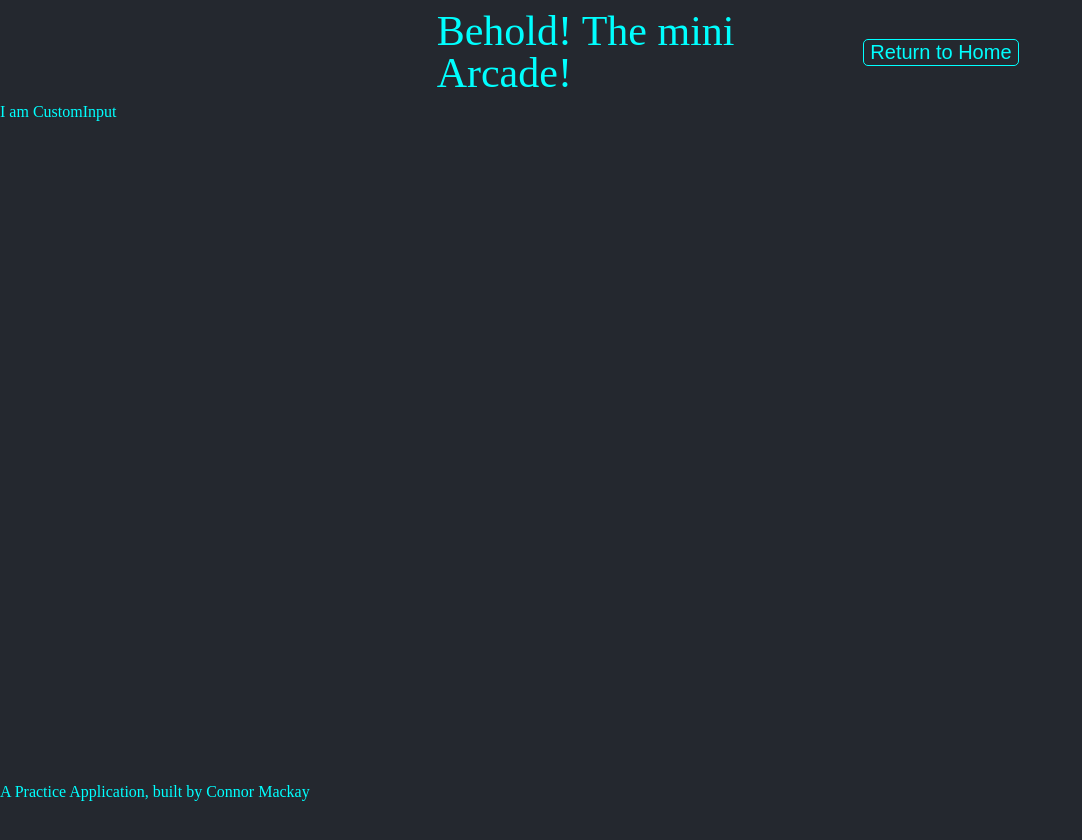
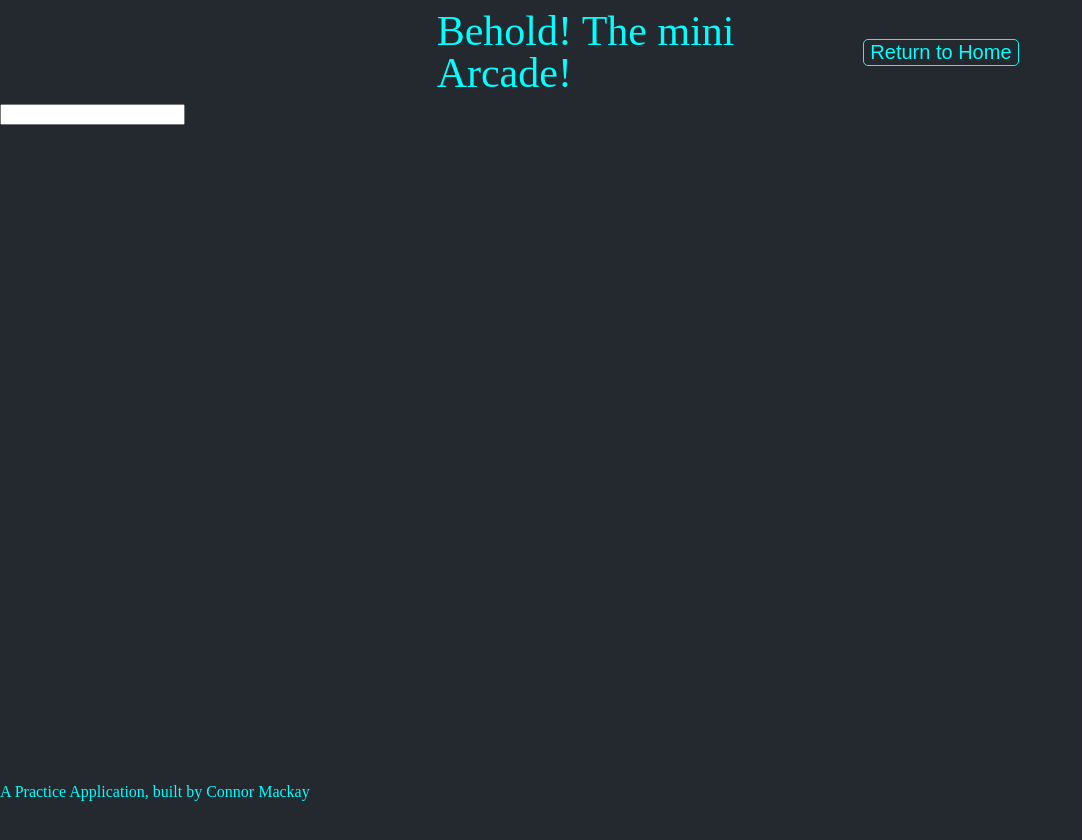
Before and after one commit to CD-Mackay/mini-arcade, a React app: page /hangman in a window 1280 px wide. Both pictures are taken after a click on the button "Play Against Robot". Shown: the top 840 px of the page, without its empty margins (0-1082 px from the left). Built offline with nearby package versions, Linux system fonts and the light colour scheme.

Commit message:
add custom strings to hangman game

```diff
--- a/client/src/components/games/hangman/Hangman.js
+++ b/client/src/components/games/hangman/Hangman.js
@@ -18,6 +18,7 @@ const Hangman = () => {
 
   const [gameString, setGameString] = useState([]);
   const [input, setInput] = useState("");
+  const [stringInput, setStringInput] = useState("");
   const [gamePhase, setGamePhase] = useState("setup");
   const [failedGuesses, setFailedGuesses] = useState([]);
 
@@ -39,7 +40,12 @@ const Hangman = () => {
   };
 
   const startCustomGame = (string) => {
-    setGameString(string);
+    const stringObject = string
+    .split('')
+    .map((element) => {
+      return { value: element, selected: false }
+    })
+    setGameString(stringObject);
     setGamePhase("play");
   };
 
@@ -123,7 +129,7 @@ const Hangman = () => {
             <Button message="Play Against Robot" onClick={() => setGamePhase("input")} />
             <Button message="Play Against Human" onClick={() => startGame()} />
           </div>}
-          {gamePhase == "input" && <CustomInput />}
+          {gamePhase == "input" && <CustomInput string={stringInput} onSubmit={() => startCustomGame(stringInput)} setString={setStringInput} />}
 
     </StyledHangman>
   )
--- a/client/src/components/games/hangman/atoms/CustomInput/CustomInput.js
+++ b/client/src/components/games/hangman/atoms/CustomInput/CustomInput.js
@@ -1,6 +1,6 @@
 
 /* Library Imports */
-import React from 'react';
+import React, { useState } from 'react';
 
 
 /* Component Imports */
@@ -8,10 +8,44 @@ import React from 'react';
 /* Asset Imports */
 import StyledCustomInput from './StyledCustomInput';
 
-const CustomInput = () => {
+const CustomInput = ({string, setString, onSubmit}) => {
+
+  let regex = /[a-zA-Z]/;
+
+  const [error, setError ] = useState(false);
+
+  const handleSetInput = (value) => {
+    const newInput = value;
+    if (regex.test(newInput)) {
+      if (error) {
+        setError(false);
+      }
+      setString("");
+      setString(newInput);
+      return true;
+    } else {
+      setError(true);
+      setTimeout(() => {
+        setError(false);
+      }, 2500);
+      return false;
+    }
+  };
+
+  const handleFormSubmit = (event) => {
+    event.preventDefault();
+    if (handleSetInput(event.target.firstChild.value)) {
+      onSubmit();
+    } else {
+      setError(true)
+    }
+  };
+
   return (
     <StyledCustomInput>
-      <h1>I am CustomInput</h1>
+      <form onSubmit={() => handleFormSubmit(event)}>
+        <input type="text" onChange={event => handleSetInput(event.target.value)} value={string} />
+      </form>
     </StyledCustomInput>
   )
 };
```
